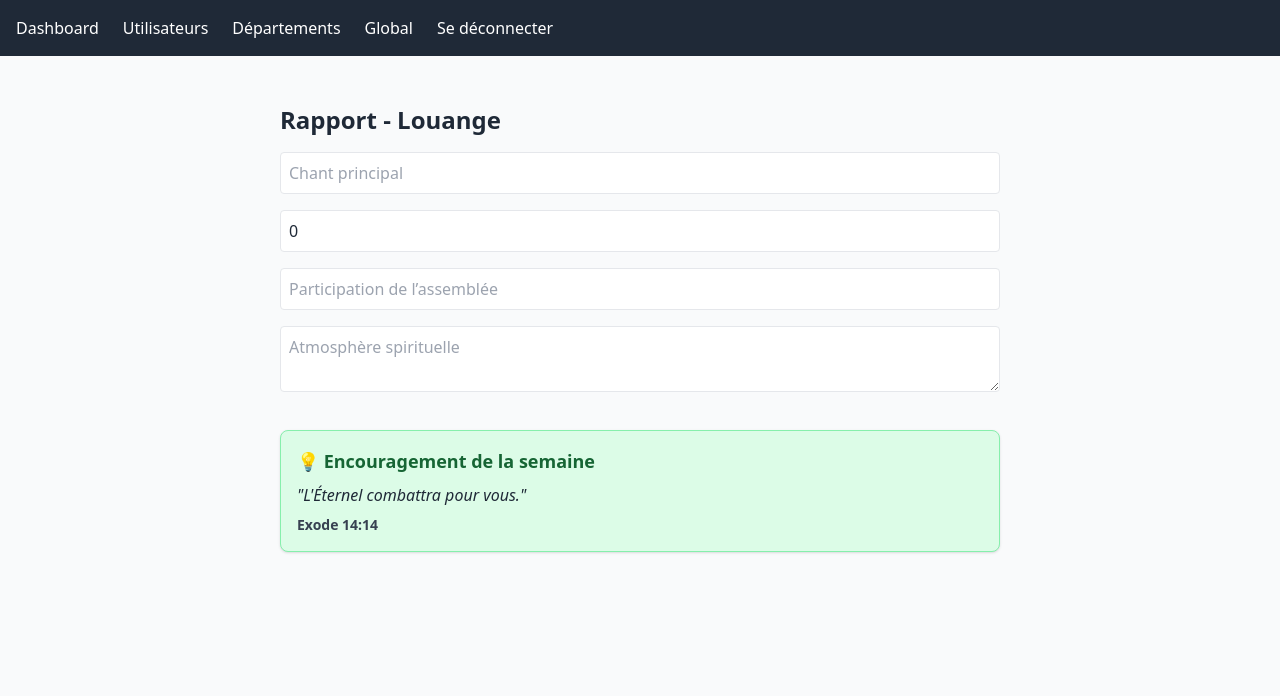
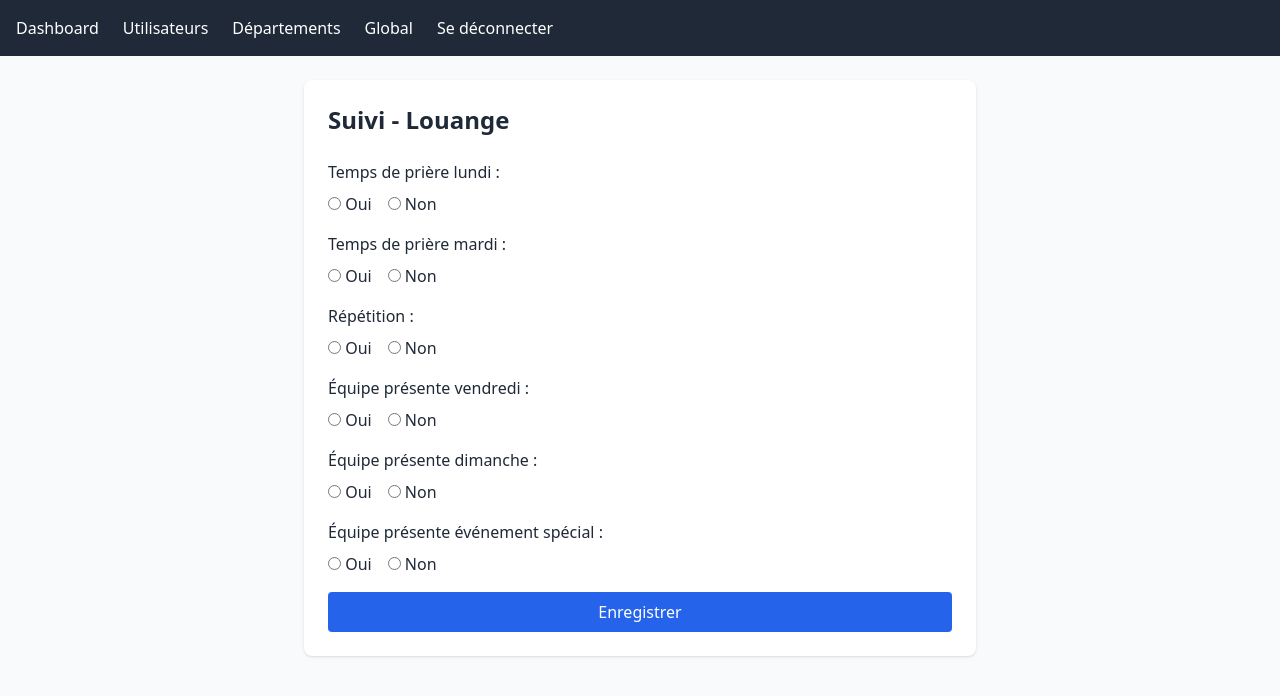
Before and after one commit to allanbavajee/CheminDeGarde, a Next.js app: page /louange in a window 1280 px wide. Shown: the top 696 px of the page. Built offline with nearby package versions, Linux system fonts and the light colour scheme.

Commit message:
Update page.tsx

```diff
--- a/app/louange/page.tsx
+++ b/app/louange/page.tsx
@@ -1,81 +1,202 @@
-/* app/louange/page.tsx : page du département Louange */"use client";
-import React, { useState } from "react";
-import encouragements from "@/lib/encouragements";
+/* app/louange/page.tsx*/
+"use client";
 
-// Fonction utilitaire pour calculer la semaine courante
-function getWeekNumber(date: Date) {
-  const firstDayOfYear = new Date(date.getFullYear(), 0, 1);
-  const pastDaysOfYear =
-    (date.getTime() - firstDayOfYear.getTime()) / 86400000;
-  return Math.ceil((pastDaysOfYear + firstDayOfYear.getDay() + 1) / 7);
-}
+import { useState } from "react";
 
 export default function LouangePage() {
   const [formData, setFormData] = useState({
-    chantPrincipal: "",
-    nombreChants: 0,
-    participation: "",
-    atmosphere: "",
-    autres: [],
+    lundi: "",
+    mardi: "",
+    repetition: "",
+    vendredi: "",
+    dimanche: "",
+    evenement: "",
   });
 
-  const currentWeek = getWeekNumber(new Date());
-  const encouragement =
-    encouragements[currentWeek % encouragements.length];
+  const handleChange = (field: string, value: string) => {
+    setFormData({ ...formData, [field]: value });
+  };
+
+  const handleSubmit = (e: React.FormEvent) => {
+    e.preventDefault();
+    console.log("Données envoyées :", formData);
+    // TODO: connecter à Supabase (insertion dans une table "louange")
+  };
 
   return (
-    <div className="p-6 max-w-3xl mx-auto">
-      <h1 className="text-2xl font-bold mb-4">Rapport - Louange</h1>
+    <div className="max-w-2xl mx-auto p-6 bg-white shadow rounded-lg">
+      <h1 className="text-2xl font-bold mb-6">Suivi - Louange</h1>
 
-      {/* Champs principaux */}
-      <div className="space-y-4">
-        <input
-          type="text"
-          placeholder="Chant principal"
-          className="border p-2 w-full rounded"
-          value={formData.chantPrincipal}
-          onChange={(e) =>
-            setFormData({ ...formData, chantPrincipal: e.target.value })
-          }
-        />
-        <input
-          type="number"
-          placeholder="Nombre de chants"
-          className="border p-2 w-full rounded"
-          value={formData.nombreChants}
-          onChange={(e) =>
-            setFormData({ ...formData, nombreChants: +e.target.value })
-          }
-        />
-        <input
-          type="text"
-          placeholder="Participation de l’assemblée"
-          className="border p-2 w-full rounded"
-          value={formData.participation}
-          onChange={(e) =>
-            setFormData({ ...formData, participation: e.target.value })
-          }
-        />
-        <textarea
-          placeholder="Atmosphère spirituelle"
-          className="border p-2 w-full rounded"
-          value={formData.atmosphere}
-          onChange={(e) =>
-            setFormData({ ...formData, atmosphere: e.target.value })
-          }
-        />
-      </div>
+      <form onSubmit={handleSubmit} className="space-y-4">
+        {/* Temps de prière lundi */}
+        <div>
+          <label className="block font-medium">Temps de prière lundi :</label>
+          <div className="flex gap-4 mt-2">
+            <label>
+              <input
+                type="radio"
+                name="lundi"
+                value="Oui"
+                checked={formData.lundi === "Oui"}
+                onChange={() => handleChange("lundi", "Oui")}
+              />{" "}
+              Oui
+            </label>
+            <label>
+              <input
+                type="radio"
+                name="lundi"
+                value="Non"
+                checked={formData.lundi === "Non"}
+                onChange={() => handleChange("lundi", "Non")}
+              />{" "}
+              Non
+            </label>
+          </div>
+        </div>
 
-      {/* Bloc encouragement */}
-      <div className="mt-8 p-4 bg-green-100 border border-green-300 rounded-lg shadow">
-        <h2 className="text-lg font-semibold text-green-800">
-          💡 Encouragement de la semaine
-        </h2>
-        <p className="mt-2 text-gray-800 italic">"{encouragement.message}"</p>
-        <p className="text-sm text-gray-700 mt-2">
-          <strong>{encouragement.verse}</strong>
-        </p>
-      </div>
+        {/* Temps de prière mardi */}
+        <div>
+          <label className="block font-medium">Temps de prière mardi :</label>
+          <div className="flex gap-4 mt-2">
+            <label>
+              <input
+                type="radio"
+                name="mardi"
+                value="Oui"
+                checked={formData.mardi === "Oui"}
+                onChange={() => handleChange("mardi", "Oui")}
+              />{" "}
+              Oui
+            </label>
+            <label>
+              <input
+                type="radio"
+                name="mardi"
+                value="Non"
+                checked={formData.mardi === "Non"}
+                onChange={() => handleChange("mardi", "Non")}
+              />{" "}
+              Non
+            </label>
+          </div>
+        </div>
+
+        {/* Répétition */}
+        <div>
+          <label className="block font-medium">Répétition :</label>
+          <div className="flex gap-4 mt-2">
+            <label>
+              <input
+                type="radio"
+                name="repetition"
+                value="Oui"
+                checked={formData.repetition === "Oui"}
+                onChange={() => handleChange("repetition", "Oui")}
+              />{" "}
+              Oui
+            </label>
+            <label>
+              <input
+                type="radio"
+                name="repetition"
+                value="Non"
+                checked={formData.repetition === "Non"}
+                onChange={() => handleChange("repetition", "Non")}
+              />{" "}
+              Non
+            </label>
+          </div>
+        </div>
+
+        {/* Équipe présente vendredi */}
+        <div>
+          <label className="block font-medium">Équipe présente vendredi :</label>
+          <div className="flex gap-4 mt-2">
+            <label>
+              <input
+                type="radio"
+                name="vendredi"
+                value="Oui"
+                checked={formData.vendredi === "Oui"}
+                onChange={() => handleChange("vendredi", "Oui")}
+              />{" "}
+              Oui
+            </label>
+            <label>
+              <input
+                type="radio"
+                name="vendredi"
+                value="Non"
+                checked={formData.vendredi === "Non"}
+                onChange={() => handleChange("vendredi", "Non")}
+              />{" "}
+              Non
+            </label>
+          </div>
+        </div>
+
+        {/* Équipe présente dimanche */}
+        <div>
+          <label className="block font-medium">Équipe présente dimanche :</label>
+          <div className="flex gap-4 mt-2">
+            <label>
+              <input
+                type="radio"
+                name="dimanche"
+                value="Oui"
+                checked={formData.dimanche === "Oui"}
+                onChange={() => handleChange("dimanche", "Oui")}
+              />{" "}
+              Oui
+            </label>
+            <label>
+              <input
+                type="radio"
+                name="dimanche"
+                value="Non"
+                checked={formData.dimanche === "Non"}
+                onChange={() => handleChange("dimanche", "Non")}
+              />{" "}
+              Non
+            </label>
+          </div>
+        </div>
+
+        {/* Équipe présente événement spécial */}
+        <div>
+          <label className="block font-medium">Équipe présente événement spécial :</label>
+          <div className="flex gap-4 mt-2">
+            <label>
+              <input
+                type="radio"
+                name="evenement"
+                value="Oui"
+                checked={formData.evenement === "Oui"}
+                onChange={() => handleChange("evenement", "Oui")}
+              />{" "}
+              Oui
+            </label>
+            <label>
+              <input
+                type="radio"
+                name="evenement"
+                value="Non"
+                checked={formData.evenement === "Non"}
+                onChange={() => handleChange("evenement", "Non")}
+              />{" "}
+              Non
+            </label>
+          </div>
+        </div>
+
+        <button
+          type="submit"
+          className="mt-6 w-full bg-blue-600 text-white py-2 px-4 rounded hover:bg-blue-700"
+        >
+          Enregistrer
+        </button>
+      </form>
     </div>
   );
 }
```
